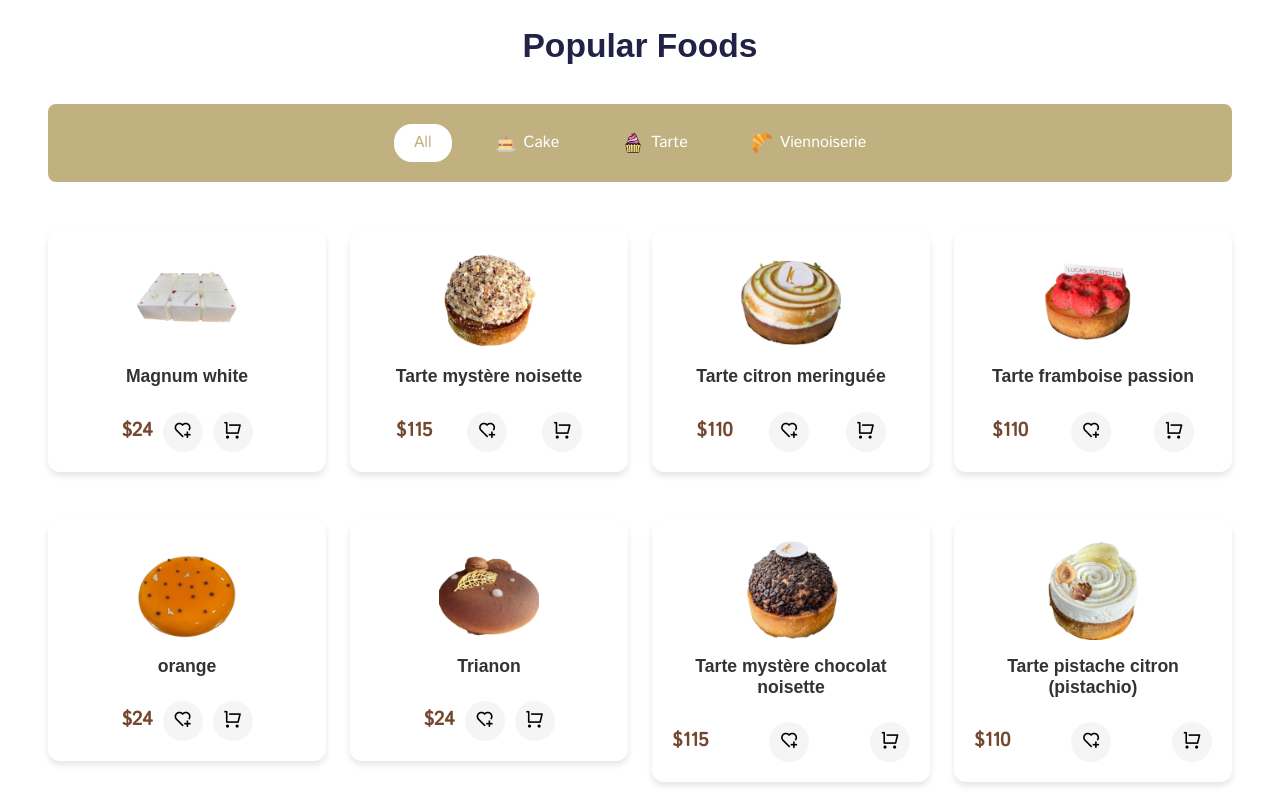
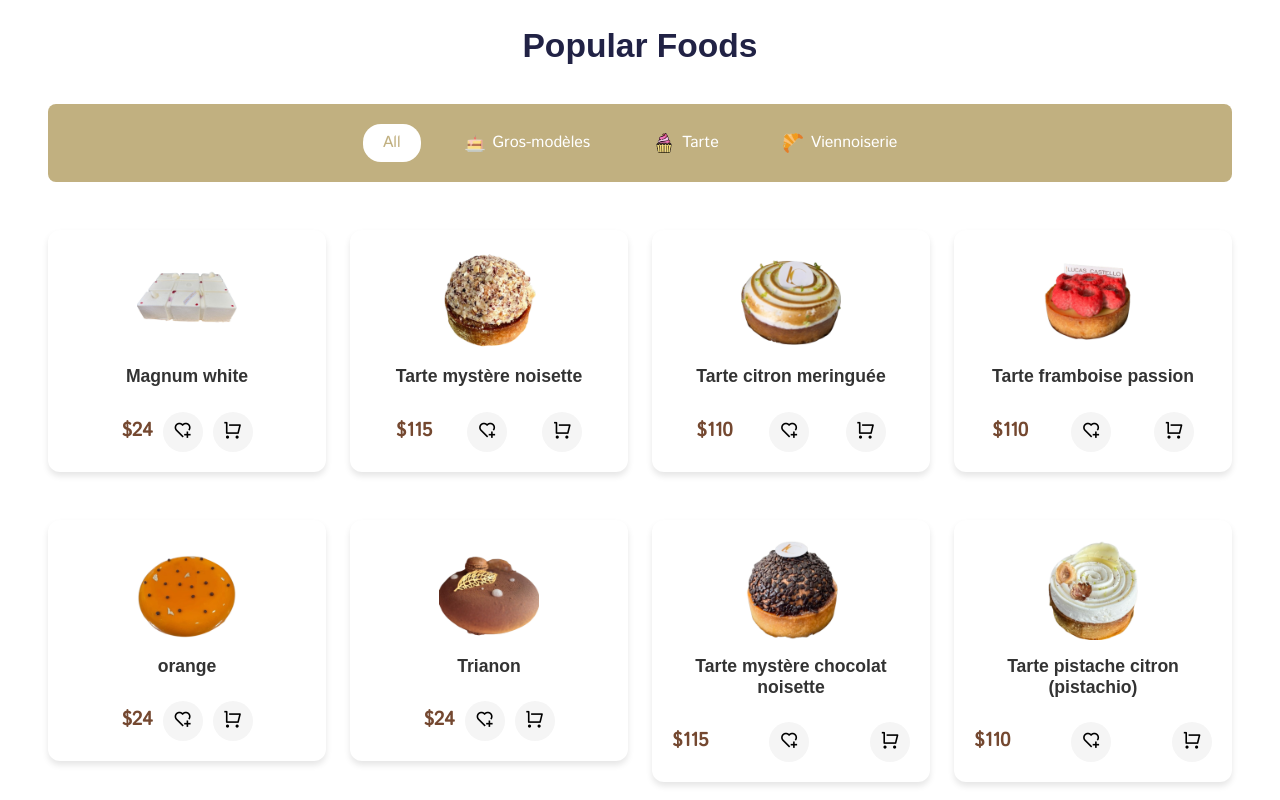
Before and after one commit to amina23aks/lucas, a React (Create React App) app: page /home in a window 1280 px wide. Shown: the part 1880-2680 px from the top of the page. Built offline with nearby package versions, Linux system fonts and the light colour scheme; a web font is replaced by a local one.

Commit message:
rename category  cake to Gros-modèles

```diff
--- a/src/assets/fake-data/products.js
+++ b/src/assets/fake-data/products.js
@@ -42,7 +42,7 @@ const products = [
     image01: product_01_image_01,
     image02: product_01_image_02,
     image03: product_01_image_03,
-    category: "Cake",
+    category: "Gros-modèles",
 
     desc: "Lorem ipsum dolor sit amet consectetur adipisicing elit. Soluta ad et est, fugiat repudiandae neque illo delectus commodi magnam explicabo autem voluptates eaque velit vero facere mollitia. Placeat rem, molestiae error obcaecati enim doloribus impedit aliquam, maiores qui minus neque. ",
   },
@@ -90,7 +90,7 @@ const products = [
     image01: product_05_image_01,
     image02: product_05_image_02,
     image03: product_05_image_03,
-    category: "Cake",
+    category: "Gros-modèles",
 
     desc: "Lorem ipsum dolor sit amet consectetur adipisicing elit. Soluta ad et est, fugiat repudiandae neque illo delectus commodi magnam explicabo autem voluptates eaque velit vero facere mollitia. Placeat rem, molestiae error obcaecati enim doloribus impedit aliquam, maiores qui minus neque.",
   },
@@ -101,7 +101,7 @@ const products = [
     image01: product_01_image_02,
     image02: product_01_image_01,
     image03: product_01_image_03,
-    category: "Cake",
+    category: "Gros-modèles",
 
     desc: "Lorem ipsum dolor sit amet consectetur adipisicing elit. Soluta ad et est, fugiat repudiandae neque illo delectus commodi magnam explicabo autem voluptates eaque velit vero facere mollitia. Placeat rem, molestiae error obcaecati enim doloribus impedit aliquam, maiores qui minus neque.",
   },
@@ -149,7 +149,7 @@ const products = [
     image01: product_05_image_02,
     image02: product_05_image_01,
     image03: product_05_image_03,
-    category: "Cake",
+    category: "Gros-modèles",
 
     desc: "Lorem ipsum dolor sit amet consectetur adipisicing elit. Soluta ad et est, fugiat repudiandae neque illo delectus commodi magnam explicabo autem voluptates eaque velit vero facere mollitia. Placeat rem, molestiae error obcaecati enim doloribus impedit aliquam, maiores qui minus neque.",
   },
@@ -196,7 +196,7 @@ const products = [
     image01: product_05_image_04,
     image02: product_01_image_02,
     image03: product_01_image_03,
-    category: "Cake",
+    category: "Gros-modèles",
 
     desc: "Lorem ipsum dolor sit amet consectetur adipisicing elit. Soluta ad et est, fugiat repudiandae neque illo delectus commodi magnam explicabo autem voluptates eaque velit vero facere mollitia. Placeat rem, molestiae error obcaecati enim doloribus impedit aliquam, maiores qui minus neque. ",
   },
@@ -210,7 +210,7 @@ const products = [
     image01: product_01_image_03,
     image02: product_01_image_02,
     image03: product_01_image_01,
-    category: "Cake",
+    category: "Gros-modèles",
 
     desc: "Lorem ipsum dolor sit amet consectetur adipisicing elit. Soluta ad et est, fugiat repudiandae neque illo delectus commodi magnam explicabo autem voluptates eaque velit vero facere mollitia. Placeat rem, molestiae error obcaecati enim doloribus impedit aliquam, maiores qui minus neque. ",
   },
@@ -222,7 +222,7 @@ const products = [
     image01: product_05_image_06,
     image02: product_01_image_02,
     image03: product_01_image_01,
-    category: "Cake",
+    category: "Gros-modèles",
 
     desc: "Lorem ipsum dolor sit amet consectetur adipisicing elit. Soluta ad et est, fugiat repudiandae neque illo delectus commodi magnam explicabo autem voluptates eaque velit vero facere mollitia. Placeat rem, molestiae error obcaecati enim doloribus impedit aliquam, maiores qui minus neque. ",
   },
@@ -234,7 +234,7 @@ const products = [
     image01: product_05_image_03,
     image02: product_01_image_02,
     image03: product_01_image_03,
-    category: "Cake",
+    category: "Gros-modèles",
 
     desc: "Lorem ipsum dolor sit amet consectetur adipisicing elit. Soluta ad et est, fugiat repudiandae neque illo delectus commodi magnam explicabo autem voluptates eaque velit vero facere mollitia. Placeat rem, molestiae error obcaecati enim doloribus impedit aliquam, maiores qui minus neque. ",
   },
--- a/src/components/UI/category/Category.jsx
+++ b/src/components/UI/category/Category.jsx
@@ -4,7 +4,7 @@ import "../../../styles/category.css";
 const categoryData = [
   {
     id: 1,
-    display: "Cake",
+    display: "Gros modèles",
     imgUrl: require("../../../assets/images/category-01.jpg"),
     description: "Delicious fast food options for quick meals on the go.",
     aosDelay: "100",
--- a/src/pages/AllFoods.jsx
+++ b/src/pages/AllFoods.jsx
@@ -43,7 +43,6 @@ const AllFoods = () => {
   };
 
   return (
-
     <section>
       <Container>
         <Row>
@@ -75,12 +74,12 @@ const AllFoods = () => {
               </button>
               <button
                 className={`d-flex align-items-center gap-2 ${
-                    category === "CAKE" ? "foodBtnActive" : ""
+                  category === "GROS-MODÈLES" ? "foodBtnActive" : ""
                 }`}
-                  onClick={() => setCategory("CAKE")}
+                onClick={() => setCategory("GROS-MODÈLES")}
               >
                 <img src={foodCategoryImg01} alt="" />
-                  Cake
+                Gros-modèles
               </button>
               <button
                 className={`d-flex align-items-center gap-2 ${
@@ -123,7 +122,6 @@ const AllFoods = () => {
         </Row>
       </Container>
     </section>
-
   );
 };
 
--- a/src/pages/Home.jsx
+++ b/src/pages/Home.jsx
@@ -70,9 +70,9 @@ const Home = () => {
       setAllProducts(products);
     }
 
-    if (category === "CAKE") {
+    if (category === "Gros-modèles") {
       const filteredProducts = products.filter(
-        (item) => item.category === "Cake"
+        (item) => item.category === "Gros-modèles"
       );
 
       setAllProducts(filteredProducts);
@@ -214,12 +214,12 @@ const Home = () => {
                 </button>
                 <button
                   className={`d-flex align-items-center gap-2  ${
-                    category === "CAKE" ? "foodBtnActive" : ""
+                    category === "Gros-modèles" ? "foodBtnActive" : ""
                   } `}
-                  onClick={() => setCategory("CAKE")}
+                  onClick={() => setCategory("Gros-modèles")}
                 >
                   <img src={foodCategoryImg01} alt="" />
-                  Cake
+                  Gros-modèles
                 </button>
 
                 <button
@@ -318,7 +318,7 @@ const Home = () => {
         <Container>
           <Row>
             <Col lg="12" className="text-center mb-5 ">
-              <h2>Hot Tarte</h2>
+              <h2>Tarte</h2>
             </Col>
 
             {hotTarte.map((item) => (
```
Lines whose indentation alone changed are shown as unchanged.
